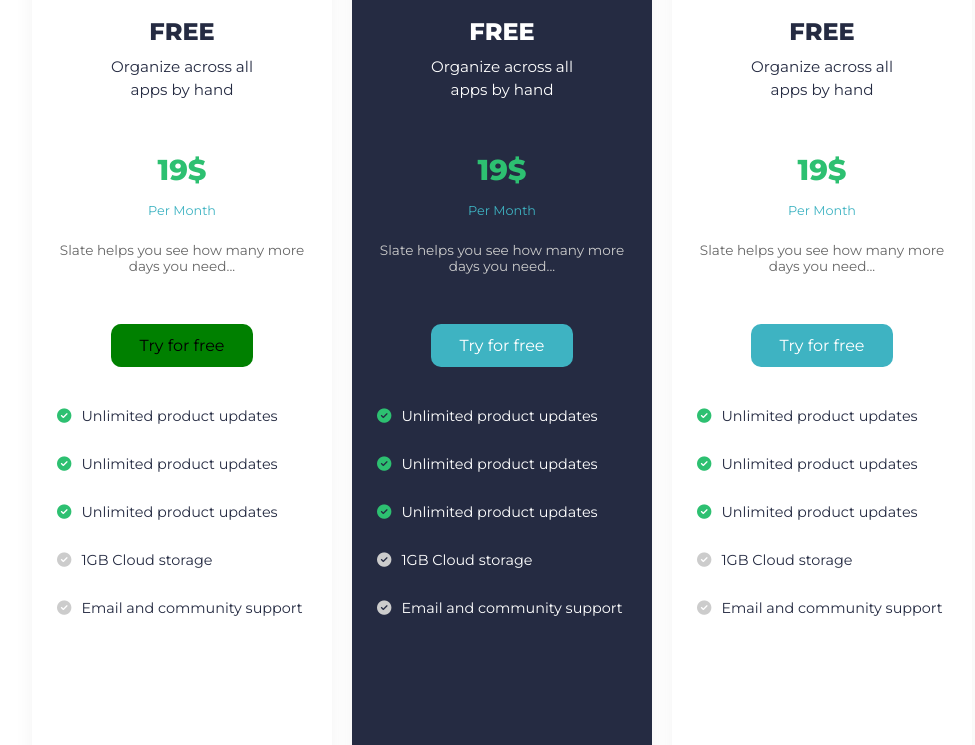
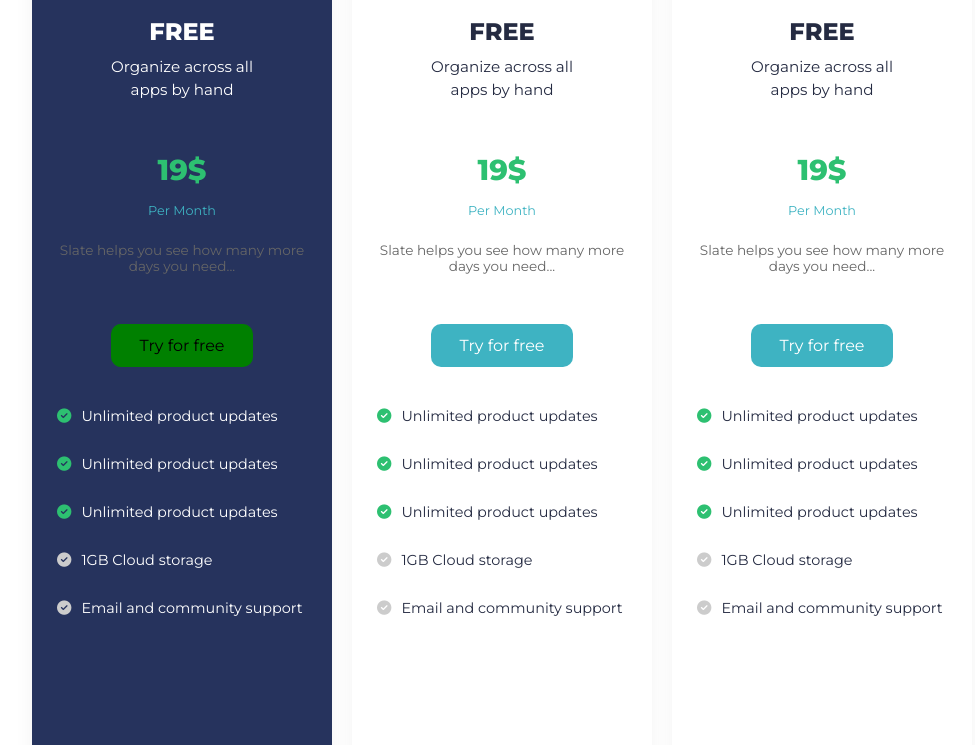
Before and after one commit to Midhunstackup/Project_HtmlandCss, a plain HTML site: page index.html in a window 1280 px wide. In both pictures the pointer is over the element 320 px from the left and 3249 px from the top of the page. Shown: the part 2904-3649 px from the top of the page, without its empty margins (138-1113 px from the left). Drawn offline with Linux system fonts and the light colour scheme; files whose address does not match are found by name.

Commit message:
reviewed

```diff
--- a/index.html
+++ b/index.html
@@ -7,6 +7,8 @@
   <link rel="stylesheet" href="style.css" />
   <link href="https://fonts.googleapis.com/css2?family=Montserrat:wght@400;600;800&display=swap" rel="stylesheet" />
   <link href="https://cdnjs.cloudflare.com/ajax/libs/font-awesome/6.7.2/css/all.min.css" rel="stylesheet"/>
+
+
 </head>
 <body>
   <!-- Header -->
@@ -203,12 +205,13 @@
         </div>
 
         <!-- Card 2 (Highlighted) -->
-        <div class="pricing-card featured">
+        <div class="pricing-card ">
+          <span class="badge-new">New</span>
           <div class="circle-icon">
             <i class="fas fa-heart"></i>
           </div>
 
-          <span class="badge-new">New</span>
+
           <h4>FREE</h4>
           <p class="card-subtext">Organize across all<br />apps by hand</p>
           <p class="pricetwo"><strong>19$</strong><br><span>Per Month</span></p>
--- a/style.css
+++ b/style.css
@@ -561,6 +561,12 @@
   font: size 0.95rem;;
   margin-bottom: 20px;
 }
+.pricing-card:hover{
+  background-color: #26335D; /* slightly darker teal */
+      color: white;
+      transition: background-color 0.3s ease, color 0.3s ease;
+      cursor: pointer;
+}
 .pricing-btn:hover{
    background-color: green; /* slightly darker teal */
   color: black;
```
